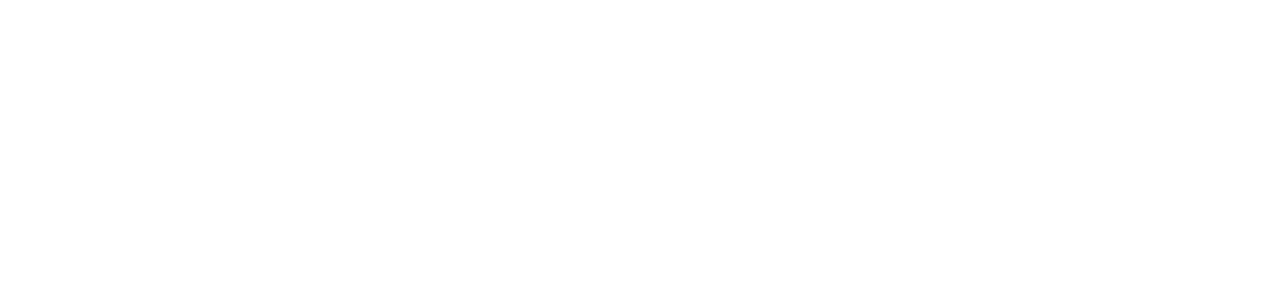
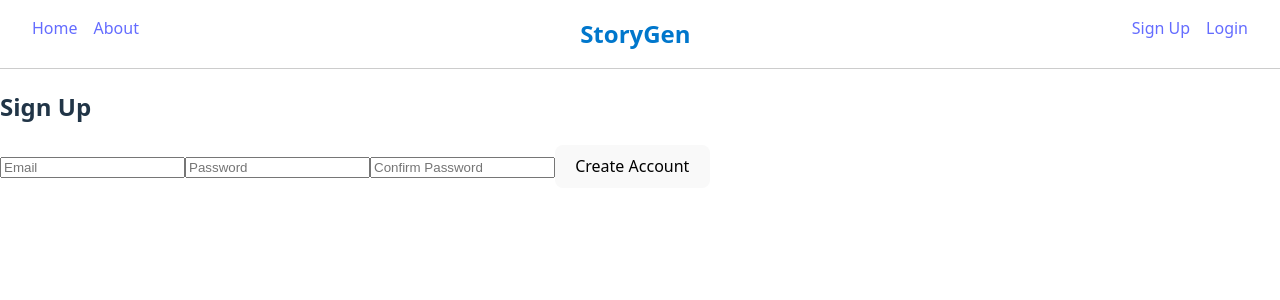
Before and after one commit to AustinH5544/starlitstories, a React (Vite) app in the folder ClientApp/: page /signup in a window 1280 px wide. Before the commit this address had no page. Shown: the top 300 px of the page. Built offline with nearby package versions, Linux system fonts and the light colour scheme.

Commit message:
Added basic login and signup pages

```diff
--- a/ClientApp/src/App.jsx
+++ b/ClientApp/src/App.jsx
@@ -2,6 +2,8 @@
 import LandingPage from './pages/LandingPage';
 import CreatePage from './pages/CreatePage';
 import AboutPage from './pages/AboutPage';
+import LoginPage from './pages/LoginPage';
+import SignupPage from './pages/SignupPage';
 
 function App() {
     return (
@@ -9,6 +11,8 @@
             <Route path="/" element={<LandingPage />} />
             <Route path="/create" element={<CreatePage />} />
             <Route path="/about" element={<AboutPage />} />
+            <Route path="/login" element={<LoginPage />} />
+            <Route path="/signup" element={<SignupPage />} />
         </Routes>
     );
 }
--- a/ClientApp/src/Components/NavBar.jsx
+++ b/ClientApp/src/Components/NavBar.jsx
@@ -11,8 +11,8 @@
             <span className="logo">StoryGen</span>
         </div>
         <div className="nav-right">
-            <a href="#">Sign Up</a>
-            <a href="#">Login</a>
+            <Link to="/signup">Sign Up</Link>
+            <Link to="/login">Login</Link>
         </div>
     </nav>
 );
--- /dev/null
+++ b/ClientApp/src/pages/LoginPage.css
@@ -0,0 +1,35 @@
+.form-container {
+    max-width: 400px;
+    margin: 4rem auto;
+    padding: 2rem;
+    text-align: center;
+    border: 1px solid #ddd;
+    border-radius: 12px;
+    box-shadow: 0 0 10px rgba(0,0,0,0.05);
+    background-color: white;
+}
+
+.form input {
+    width: 100%;
+    margin: 0.5rem 0;
+    padding: 0.75rem;
+    border-radius: 6px;
+    border: 1px solid #ccc;
+    font-size: 1rem;
+}
+
+.form button {
+    width: 100%;
+    padding: 0.75rem;
+    margin-top: 1rem;
+    background-color: #4CAF50;
+    color: white;
+    font-size: 1rem;
+    border: none;
+    border-radius: 6px;
+    cursor: pointer;
+}
+
+    .form button:hover {
+        background-color: #45a049;
+    }
--- /dev/null
+++ b/ClientApp/src/pages/LoginPage.jsx
@@ -0,0 +1,42 @@
+import React, { useState } from 'react';
+import NavBar from '../components/NavBar';
+import './LoginPage.css';
+
+const LoginPage = () => {
+    const [email, setEmail] = useState('');
+    const [password, setPassword] = useState('');
+
+    const handleSubmit = (e) => {
+        e.preventDefault();
+        // TODO: Send login request to backend
+        console.log({ email, password });
+    };
+
+    return (
+        <>
+            <NavBar />
+            <div className="auth-container">
+                <h2>Log In</h2>
+                <form onSubmit={handleSubmit} className="auth-form">
+                    <input
+                        type="email"
+                        placeholder="Email"
+                        value={email}
+                        onChange={(e) => setEmail(e.target.value)}
+                        required
+                    />
+                    <input
+                        type="password"
+                        placeholder="Password"
+                        value={password}
+                        onChange={(e) => setPassword(e.target.value)}
+                        required
+                    />
+                    <button type="submit">Log In</button>
+                </form>
+            </div>
+        </>
+    );
+};
+
+export default LoginPage;
--- /dev/null
+++ b/ClientApp/src/pages/SignupPage.css
@@ -0,0 +1,35 @@
+.signup-form-container {
+    max-width: 400px;
+    margin: 4rem auto;
+    padding: 2rem;
+    text-align: center;
+    border: 1px solid #ddd;
+    border-radius: 12px;
+    box-shadow: 0 0 10px rgba(0,0,0,0.05);
+    background-color: white;
+}
+
+.signup-form input {
+    width: 100%;
+    margin: 0.5rem 0;
+    padding: 0.75rem;
+    border-radius: 6px;
+    border: 1px solid #ccc;
+    font-size: 1rem;
+}
+
+.signup-form button {
+    width: 100%;
+    padding: 0.75rem;
+    margin-top: 1rem;
+    background-color: #007bff;
+    color: white;
+    font-size: 1rem;
+    border: none;
+    border-radius: 6px;
+    cursor: pointer;
+}
+
+    .signup-form button:hover {
+        background-color: #0056b3;
+    }
--- /dev/null
+++ b/ClientApp/src/pages/SignupPage.jsx
@@ -0,0 +1,54 @@
+import React, { useState } from 'react';
+import NavBar from '../components/NavBar';
+import './SignupPage.css';
+
+const SignupPage = () => {
+    const [email, setEmail] = useState('');
+    const [password, setPassword] = useState('');
+    const [confirm, setConfirm] = useState('');
+
+    const handleSubmit = (e) => {
+        e.preventDefault();
+        if (password !== confirm) {
+            alert("Passwords don't match");
+            return;
+        }
+        // TODO: Send signup request to backend
+        console.log({ email, password });
+    };
+
+    return (
+        <>
+            <NavBar />
+            <div className="auth-container">
+                <h2>Sign Up</h2>
+                <form onSubmit={handleSubmit} className="auth-form">
+                    <input
+                        type="email"
+                        placeholder="Email"
+                        value={email}
+                        onChange={(e) => setEmail(e.target.value)}
+                        required
+                    />
+                    <input
+                        type="password"
+                        placeholder="Password"
+                        value={password}
+                        onChange={(e) => setPassword(e.target.value)}
+                        required
+                    />
+                    <input
+                        type="password"
+                        placeholder="Confirm Password"
+                        value={confirm}
+                        onChange={(e) => setConfirm(e.target.value)}
+                        required
+                    />
+                    <button type="submit">Create Account</button>
+                </form>
+            </div>
+        </>
+    );
+};
+
+export default SignupPage;
```
